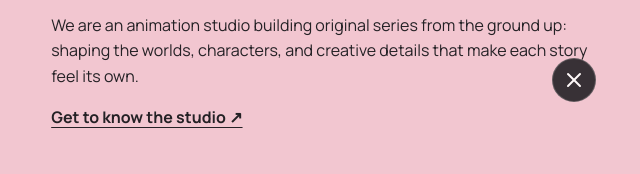
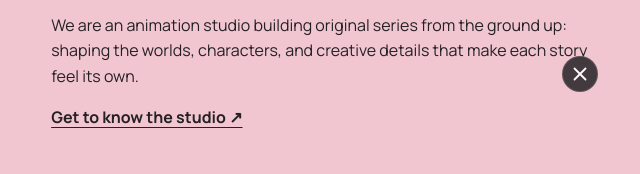
Before and after one commit to Adityak102006/triniverse_studios, a plain HTML site: page index.html in a window 1280 px wide. Shown: the part 3926-4100 px from the top of the page, 640-1280 px from the left. Drawn offline with Linux system fonts and the light colour scheme.

Commit message:
Make image viewer close button smaller (36px desktop, 32px mobile)

```diff
--- a/css/style.css
+++ b/css/style.css
@@ -1293,14 +1293,14 @@ body.reader-open {
 }
 .image-viewer__close {
   position: absolute;
-  top: 12px;
-  right: 12px;
-  width: 44px;
-  height: 44px;
+  top: 10px;
+  right: 10px;
+  width: 36px;
+  height: 36px;
   display: grid;
   place-items: center;
-  background: rgba(36, 33, 37, 0.9);
-  border: 1px solid rgba(255, 255, 255, 0.2);
+  background: rgba(36, 33, 37, 0.85);
+  border: 1px solid rgba(255, 255, 255, 0.15);
   border-radius: 50%;
   color: var(--paper);
   cursor: pointer;
@@ -1325,8 +1325,8 @@ body.reader-open {
   .image-viewer__close {
     top: 8px;
     right: 8px;
-    width: 40px;
-    height: 40px;
+    width: 32px;
+    height: 32px;
   }
 }
 .image-viewer__figure {
```
